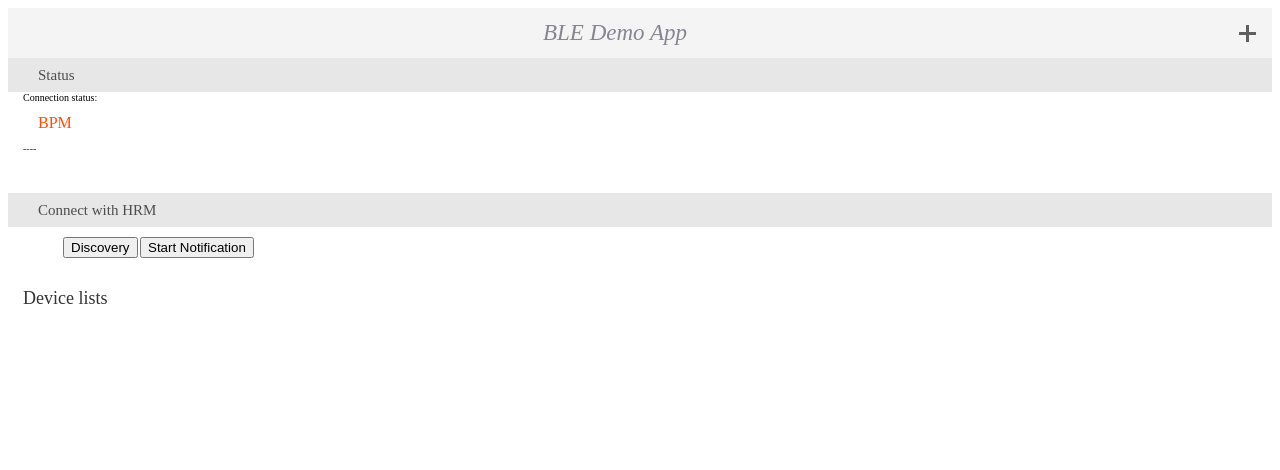
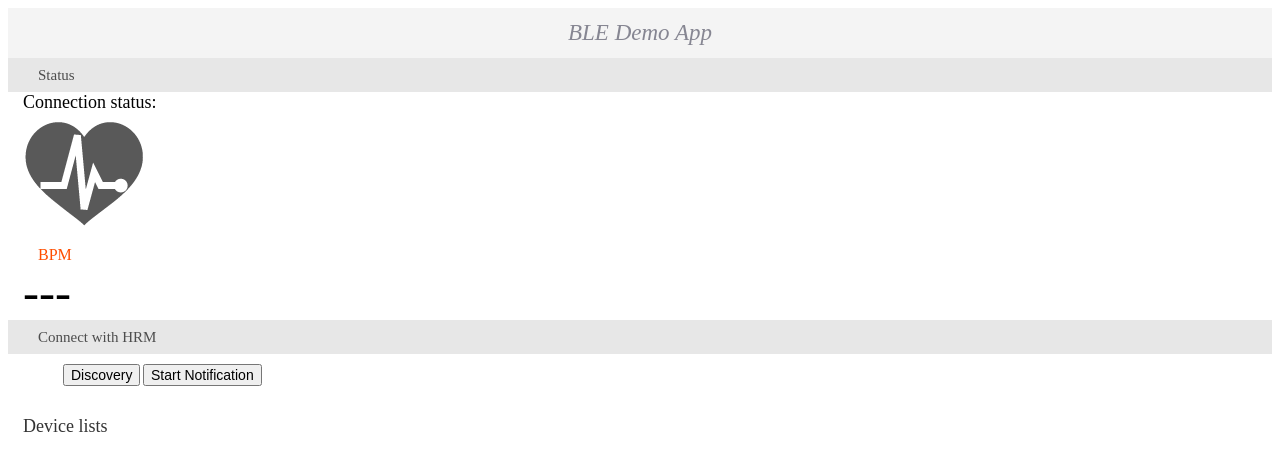
Before and after one commit to BruceSunMozilla/bledmo, a plain HTML site: page index.html in a window 1280 px wide. Drawn offline with Linux system fonts and the light colour scheme.

Commit message:
Change font size and add icon

```diff
--- a/index.html
+++ b/index.html
@@ -15,7 +15,6 @@
     <section role="region">
       <header>
         <menu type="toolbar">
-          <button><span class="icon icon-add">add</span></button>
         </menu>
         <h1>BLE Demo App</h1>
       </header>
@@ -24,12 +23,13 @@
       </header>
       <section data-type="list">
         <div id='conn-status'>Connection status: </div>
+        <div id="heart">
+          <img src="heart-rate-icon.png">
+        </div>
       <header>BPM </header>
-    	<ul>
-          <li>
-            <p><strong><div id='hrm-measurement'>----</div></strong></p>
-          </li>
-        </ul>
+      <div id="heart-rate-bpm">
+        <span id='hrm-measurement'>---</span>
+       </div>
       </section>
       <header>
         <h2>Connect with HRM</h2>
--- a/main.css
+++ b/main.css
@@ -1,3 +1,19 @@
 html, body {
   font-size: 10px;
 }
+
+#conn-status {
+  font-size: 18px;
+}
+
+#hrm-measurement {
+   font-size: 48px;
+}
+
+#search-device {
+  font-size: 14px;
+}
+
+#start-register-noti {
+  font-size: 14px;
+}
--- a/main.js
+++ b/main.js
@@ -101,9 +101,12 @@ document.addEventListener("DOMContentLoaded", function(event) {
     console.log('Device name:' + device.name);
     console.log('Device address:' + device.address);
     /* TODO: Remove it when we added connect options*/
-    if (device.name === 'Polar H7 2AA27B' || device.name === 'Wahoo HRM V1.7') {
+    if (device.name === 'Polar H7 2AA27B' || device.name === 'Wahoo HRM V1.7' || device.name ==='MIO GLOBAL') {
       console.log('!!!!!!! Found HRM !!!!!!  ');
-      device.connectGatt(false).then(function onResolve(gatt){
+      console.log('!!!!!!! Stop Disocovery !!!!!!  ');
+      defaultAdapter.stopDiscovery().then(function onResolve(){
+         console.log('!!!!!!! Stop Disocovery done !!!!!!  ');
+         device.connectGatt(false).then(function onResolve(gatt){
          console.log('connectGatt, onResolve');
          gattClient = gatt;
         console.log('-------------> after resolved connection state:  ' + gatt.connectionState);
@@ -151,6 +154,9 @@ document.addEventListener("DOMContentLoaded", function(event) {
              }
            }
          }
+      }, function onRejct(reason){
+      });//stopdiscovery
+
        }, function onReject(reason){
          console.log('connectGatt reject');
        }); //connectGatt resolve
```
Also changed, not shown: heart-rate-icon.png (added), icons/hr_sensor_icon128.png (added), icons/hr_sensor_icon16.png (added), icons/hr_sensor_icon48.png (added), 1 other file.
